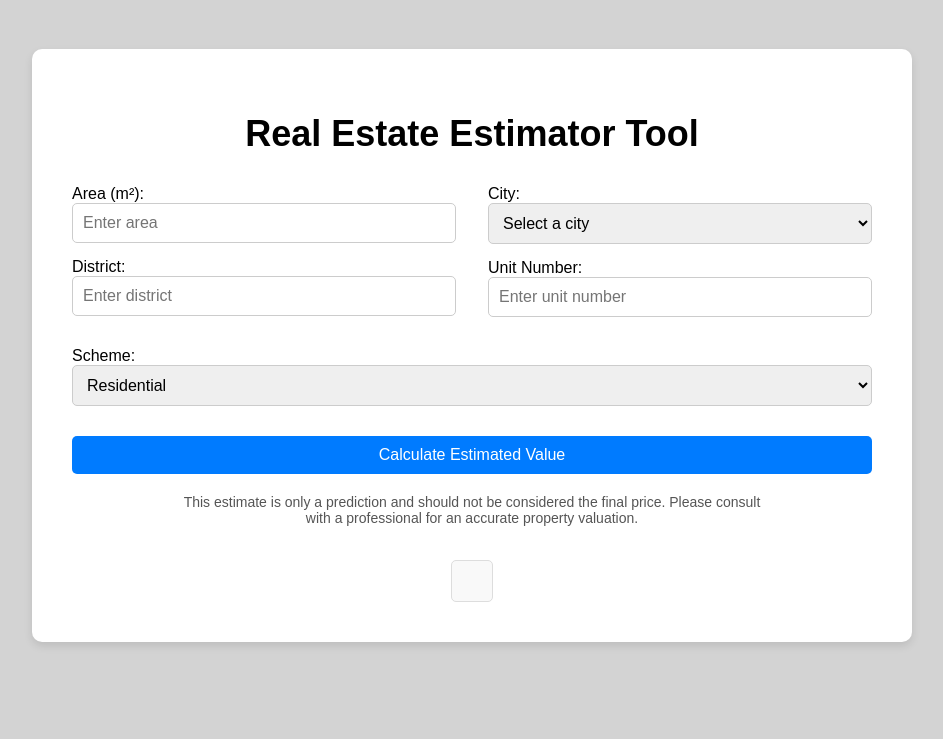
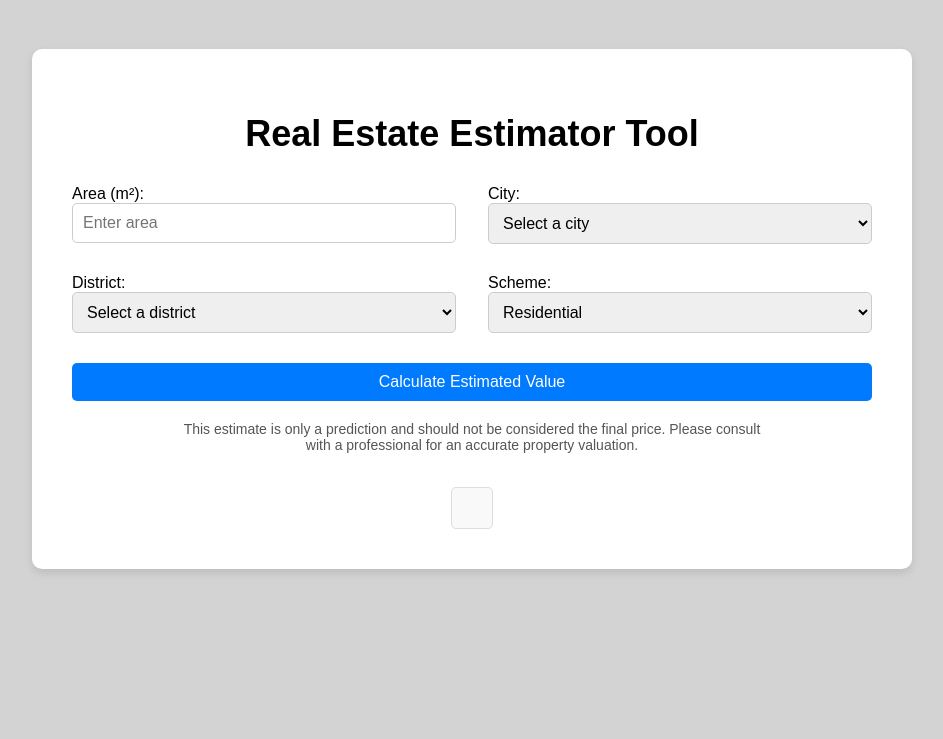
Before and after one commit to SalmanSaleh1/Real-Estate-Estimator, a Flask app: page /estimator in a window 1280 px wide. Shown: the part 82-821 px from the top of the page, without its empty margins (168-1111 px from the left). Run offline with Flask 3, Linux system fonts and the light colour scheme; parts of the project's set-up code (start-up, migrations or seed data) failed here and were passed over.

Commit message:
Estimator tool fixes #4
removed unit number field, added districts based on selected city and more  schemes options.

```diff
--- a/src/flask_website/static/css/estimator.css
+++ b/src/flask_website/static/css/estimator.css
@@ -37,6 +37,7 @@
 .form-row {
   display: flex;
   justify-content: space-between; /* Distribute space between columns */
+  gap: 10px;
 }
 
 /* Styling for each column */
--- a/src/flask_website/templates/estimator.html
+++ b/src/flask_website/templates/estimator.html
@@ -21,11 +21,6 @@
               <label for="total_area">Area (m²):</label>
               <input type="number" name="total_area" id="total_area" placeholder="Enter area" class="form-control" required>
             </div>
-
-            <div class="form-group">
-              <label for="district">District:</label>
-              <input type="text" name="district" id="district" placeholder="Enter district" class="form-control" required>
-            </div>
           </div>
 
           <!-- Right column with two input fields -->
@@ -37,7 +32,7 @@
                 <option value="Al-Rass">Al-Rass</option>
                 <option value="Unaizah">Unaizah</option>
                 <option value="Buraidah">Buraidah</option>
-                <!-- Add all other Saudi cities here -->
+                <!-- Add other Saudi cities here -->
                 <option value="Riyadh">Riyadh</option>
                 <option value="Jeddah">Jeddah</option>
                 <option value="Dammam">Dammam</option>
@@ -47,24 +42,37 @@
                 <option value="Taif">Taif</option>
                 <option value="Abha">Abha</option>
                 <option value="Tabuk">Tabuk</option>
-                <!-- Add as many cities as necessary -->
               </select>
-            </div>
-
-            <div class="form-group">
-              <label for="unit_number">Unit Number:</label>
-              <input type="text" name="unit_number" id="unit_number" placeholder="Enter unit number" class="form-control">
             </div>
           </div>
         </div>
 
-        <!-- Scheme and Calculate button -->
+        <!-- Second row for District and Scheme fields -->
+        <div class="form-row">
+          <!-- Left column: District -->
+          <div class="form-column">
+            <div class="form-group">
+              <label for="district">District:</label>
+              <select name="district" id="district" class="form-control" required>
+                <option value="">Select a district</option>
+                <!-- Districts will be dynamically populated here -->
+              </select>
+            </div>
+          </div>
+
+          <!-- Right column: Scheme -->
+          <div class="form-column">
             <div class="form-group">
               <label for="scheme">Scheme:</label>
               <select name="scheme" id="scheme" class="form-control" required>
                 <option value="residential">Residential</option>
                 <option value="commercial">Commercial</option>
+                <option value="industrial">Industrial</option>
+                <option value="agricultural">Agricultural</option>
+                <option value="mixed-use">Mixed-Use</option>
               </select>
+            </div>
+          </div>
         </div>
 
         <!-- Submit button -->
@@ -79,13 +87,46 @@
     </div>
   </div>
 
-  <!-- Script to handle the result -->
+  <!-- Script to handle the district options and form submission -->
   <script>
-    document.querySelector('.estimator-form').addEventListener('submit', function(event) {
+    document.addEventListener('DOMContentLoaded', function () {
+      const citySelect = document.getElementById('city');
+      const districtSelect = document.getElementById('district');
+
+      const districts = {
+        'Al-Rass': ['Al-Qadsia', 'Al-Shuhada', 'Al-Rawda', 'Al-Houta'],
+        'Unaizah': ['Al-Rawabi', 'Al-Safa', 'Al-Rayyan', 'Al-Rawda'],
+        'Buraidah': ['Al-Nakheel', 'Al-Qadsia', 'Al-Nahda', 'Al-Rayan'],
+        'Riyadh': ['Olaya', 'Al-Malaz', 'Al-Naseem', 'Al-Rawda'],
+        'Jeddah': ['Al-Hamra', 'Al-Safa', 'Al-Rehab', 'Al-Baghdadiyah'],
+        'Dammam': ['Al-Faisaliyah', 'Al-Mazrouiah', 'Al-Jubail', 'Al-Rakah'],
+        'Mecca': ['Al-Aziziyah', 'Al-Hijra', 'Al-Zaher', 'Al-Maabdah'],
+        'Medina': ['Al-Manakhah', 'Al-Hijaziyah', 'Al-Awali', 'Al-Safiyah'],
+        'Khobar': ['Al-Aqrabiyah', 'Al-Rakah', 'Al-Thuqbah', 'Al-Rakah'],
+        'Taif': ['Al-Hawiya', 'Al-Shifa', 'Al-Qaim', 'Al-Sail'],
+        'Abha': ['Al-Masarah', 'Al-Nuzhah', 'Al-Faisaliyah', 'Al-Rawabi'],
+        'Tabuk': ['Al-Amir Fahd', 'Al-Morooj', 'Al-Rawdha', 'Al-Abrar']
+      };
+
+      citySelect.addEventListener('change', function () {
+        const selectedCity = citySelect.value;
+        districtSelect.innerHTML = '<option value="">Select a district</option>'; // Reset the district options
+
+        if (districts[selectedCity]) {
+          districts[selectedCity].forEach(function (district) {
+            const option = document.createElement('option');
+            option.value = district;
+            option.textContent = district;
+            districtSelect.appendChild(option);
+          });
+        }
+      });
+
+      document.querySelector('.estimator-form').addEventListener('submit', function (event) {
         event.preventDefault();
-      // Simulating result for now
         const resultBox = document.getElementById('result');
         resultBox.innerHTML = '<h2>Estimated Property Value: 130,680 SAR</h2>';
       });
+    });
   </script>
 {% endblock %}
```
Lines whose indentation alone changed are shown as unchanged.
